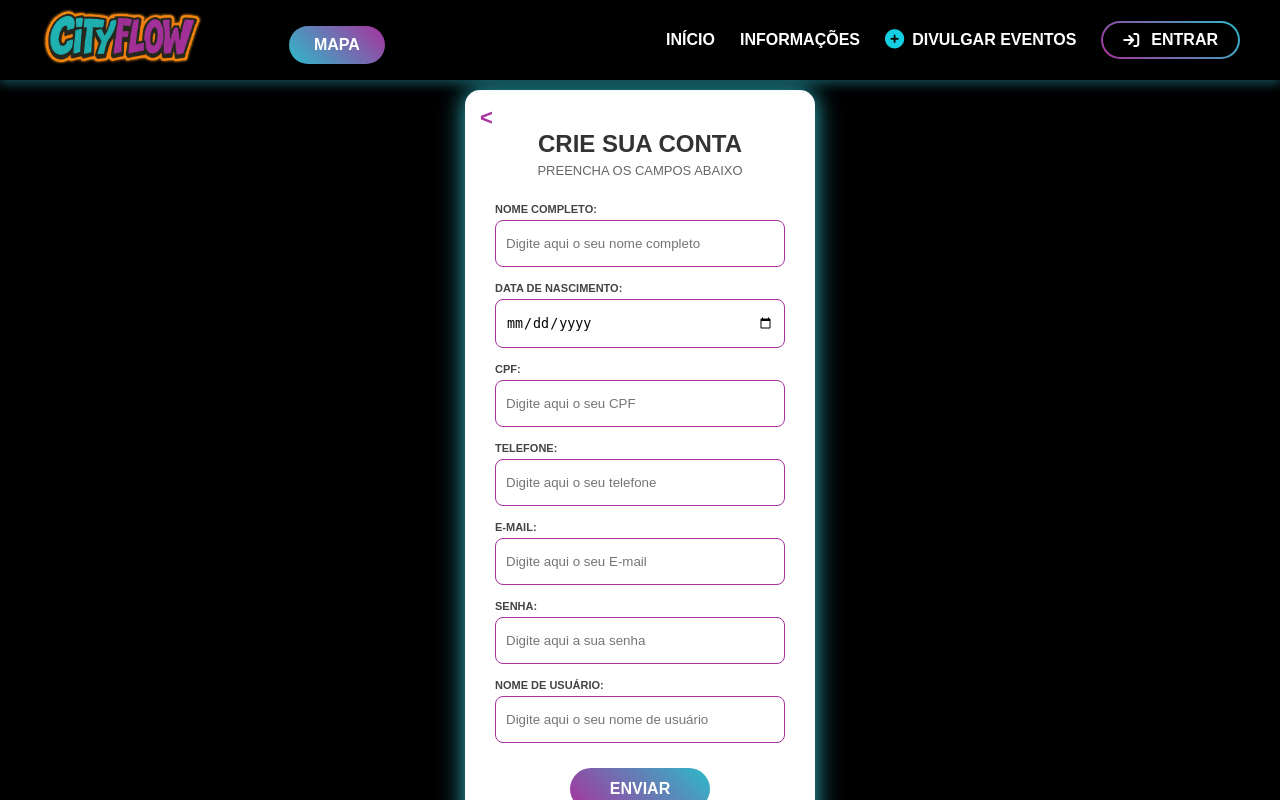
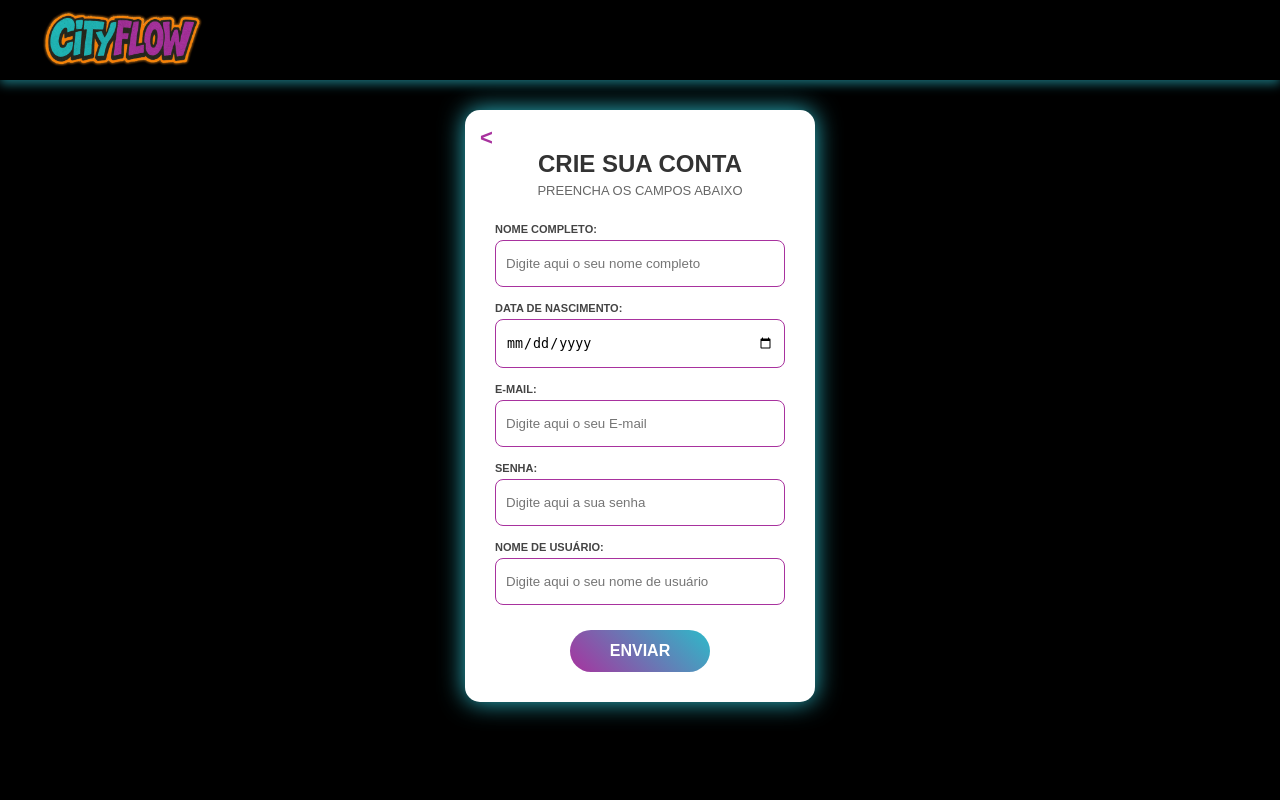
Before and after one commit to GiovanaBt/Lumora_CityFlow, a PHP site: page /cadastroUsuario.php in a window 1280 px wide. Run offline with PHP 8.4, Linux system fonts and the light colour scheme.

Commit message:
Revert "(Esqueceram de salvar então eu salvei) 🙌 assinado BD"
This reverts commit fbb690d160bc85c25efae55eb29883629283ce1c.

```diff
--- a/cadastroUsuario.css
+++ b/cadastroUsuario.css
@@ -10,25 +10,37 @@ body {
     background-color: #000000;
     display: flex;
     flex-direction: column;
-    align-items: center; /* Centraliza o conteúdo horizontalmente */
+    align-items: center; /* Centraliza o formulário horizontalmente */
     min-height: 100vh;
 }
 
-/* COMPLEMENTO CRUCIAL PARA O HEADER FICAR ATRÁS */
+/* HEADER */
 header {
-    z-index: 10;        /* Valor baixo para que o modal (9999) passe por cima dele */
+    background-color: #000000;
+    display: flex;
+    align-items: center;
+    justify-content: flex-start;
+    padding: 10px 40px;
+    width: 100%;
+    box-shadow: 0px 4px 10px #2db9c992;
+    margin-bottom: 30px;
+}
+
+.logo img {
+    height: 60px;
+    display: block;
 }
 
 /* FORMULÁRIO (QUADRADO BRANCO) */
 form {
-    background-color: #ffffff;
+    background-color: #ffffff; /* Branco sólido, como você fez */
     padding: 40px 30px 30px 30px;
     border-radius: 15px;
     width: 90%;
-    max-width: 350px;
+    max-width: 350px; /* Reduzido o tamanho horizontal */
     box-shadow: 0px 0px 25px #2dbac9;
     position: relative;
-    text-align: left;
+    text-align: left; /* Alinhamento do texto interno */
 }
 
 /* BOTÃO VOLTAR */
@@ -74,7 +86,7 @@ label {
 /* INPUTS */
 input {
     width: 100%;
-    padding: 15px 10px;
+    padding: 15px 10px; /* Mais alto na vertical */
     margin-bottom: 15px;
     border: 1.5px solid #a8329e;
     border-radius: 8px;
@@ -88,7 +100,7 @@ input:focus {
 /* BOTÃO ENVIAR (CENTRALIZADO NO MEIO DO QUADRADO) */
 button {
     display: block;
-    margin: 10px auto 0;
+    margin: 10px auto 0; /* O 'auto' nas laterais centraliza o botão */
     background: linear-gradient(45deg, #a8329e, #2dbac9);
     color: white;
     border: none;
@@ -103,43 +115,3 @@ button {
 button:hover {
     transform: scale(1.05);
 }
-
-/* ESCURECE E DESFOCA O FUNDO (COBRE TUDO) */
-.modal-overlay {
-    position: fixed;
-    inset: 0;
-    display: flex;
-    justify-content: center;
-    align-items: center; /* Mudado para 'center' para o quadrado ficar no meio certinho da tela */
-    z-index: 9999; /* Absolutamente por cima de tudo */
-    animation: aparecerFundo 0.3s ease;
-}
-
-/* AJUSTE NO SEU FORM PARA ELE SE COMPORTAR COMO O MODAL-CARD POR CIMA DO OVERLAY */
-.modal-overlay form {
-    z-index: 10000; /* Fica acima do overlay preto */
-    animation: aparecer .35s ease;
-
-    /* Brilho neon igual ao que você configurou na foto 2 */
-    box-shadow:
-        0 0 20px rgba(0,255,255,.18),
-        0 0 80px rgba(0,255,255,.15),
-        0 30px 80px rgba(0,0,0,.35);
-}
-
-/* ANIMAÇÕES */
-@keyframes aparecer{
-    from{
-        opacity:0;
-        transform: translateY(-20px) scale(.97);
-    }
-    to{
-        opacity:1;
-        transform: translateY(0) scale(1);
-    }
-}
-
-@keyframes aparecerFundo {
-    from { opacity: 0; }
-    to { opacity: 1; }
-}
--- a/cadastroUsuario.php
+++ b/cadastroUsuario.php
@@ -3,55 +3,18 @@
 <head>
     <meta charset="UTF-8">
     <title>City Flow - Cadastro</title>
-    <link rel="stylesheet" href="header.css">
     <link rel="stylesheet" href="cadastroUsuario.css">
     <link rel="stylesheet" href="https://cdnjs.cloudflare.com/ajax/libs/font-awesome/6.5.0/css/all.min.css">
 </head>
 <body>
 
     <header>
-        <div class="logo">
-        <a href="index.php"><img src="imgs/cityFlow.webp"></a>
-    </div>
-
-    <div class="hamburguer" id="hamburguer">
-        <i class="fa-solid fa-bars"></i>
-    </div>
-
-    <a href="mapa.php" target="_blank">
-        <button class="botaoMapa">MAPA</button>
-    </a>
-
-    <nav>
-        <ul class="menu">
-            <li><a href="index.php">INÍCIO</a></li>
-            <li><a href="informacoes.php">INFORMAÇÕES</a></li>
-            <li><a href="cadastroEvento.php"><i class="fa-solid fa-circle-plus"></i> DIVULGAR EVENTOS</a></li>
-
-            <?php if (isset($_SESSION['usuario_id'])): ?>
-                <li class="perfil">
-                    <a href="#"><i class="fa-solid fa-circle-user"></i> <?php echo $_SESSION['nome_usuario']; ?></a>
-                    <ul class="submenu">
-                        <li><a href="minhaConta.php"><i class="fa-solid fa-user-gear"></i> Minha Conta</a></li>
-                        <li><a href="minhaConta.php#favoritos"><i class="fa-solid fa-heart"></i> Favoritos</a></li>
-                        <li><a href="ajuda.php"><i class="fa-solid fa-circle-question"></i> Central de ajuda</a></li>
-                        <li><a href="logout.php" class="btn-sair"><i class="fa-solid fa-right-from-bracket"></i> Sair</a></li>
-                    </ul>
-                </li>
-            <?php else: ?>
-                <li>
-                    <div class="menu-container" id="abrirModal">
-                        <i class="fa-solid fa-arrow-right-to-bracket"></i>
-                        <span class="texto-entrar">ENTRAR</span>
-                    </div>
-                </li>
-            <?php endif; ?>
-        </ul>
-    </nav>
+        <div class='logo'>
+            <a href="index.php">
+                <img src="imgs/cityFlow.webp" alt="logo">
+            </a>
+        </div>
     </header>
-
-    <div class="modal-overlay">
-</div>
 
     <form action="enviarCadastroUsuario.php" method="POST">
         <a href="javascript:history.back()" class="btn-voltar">&lt;</a>
@@ -64,12 +27,6 @@
 
         <label>DATA DE NASCIMENTO:</label>
         <input type="date" name="dataNascimento" required>
-
-        <label>CPF:</label>
-        <input type="number" name="CPF" placeholder="Digite aqui o seu CPF" required>
-
-        <label>TELEFONE:</label>
-        <input type="number" name="telefone" placeholder="Digite aqui o seu telefone" required>
 
         <label>E-MAIL:</label>
         <input type="email" name="email" placeholder="Digite aqui o seu E-mail" required>
```
